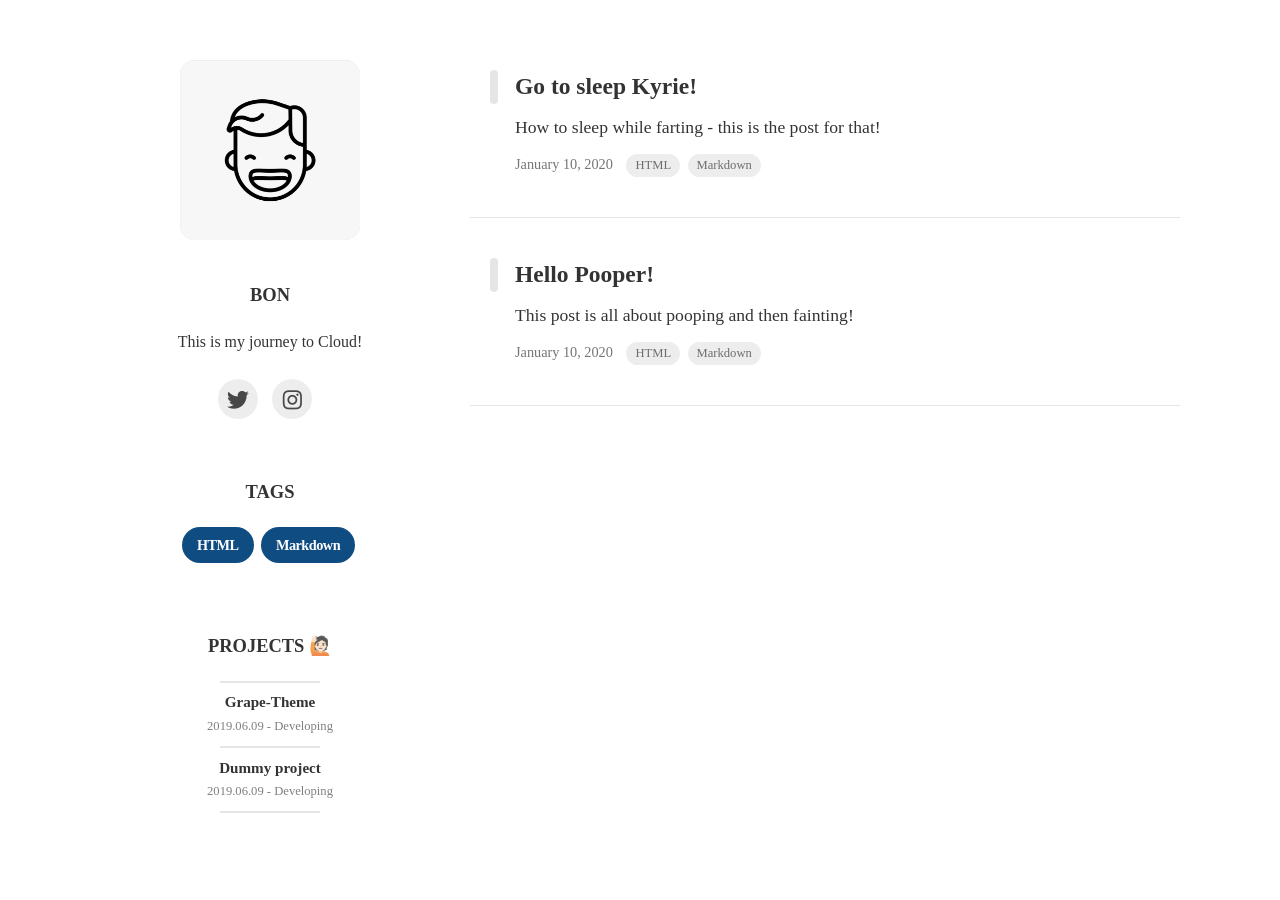
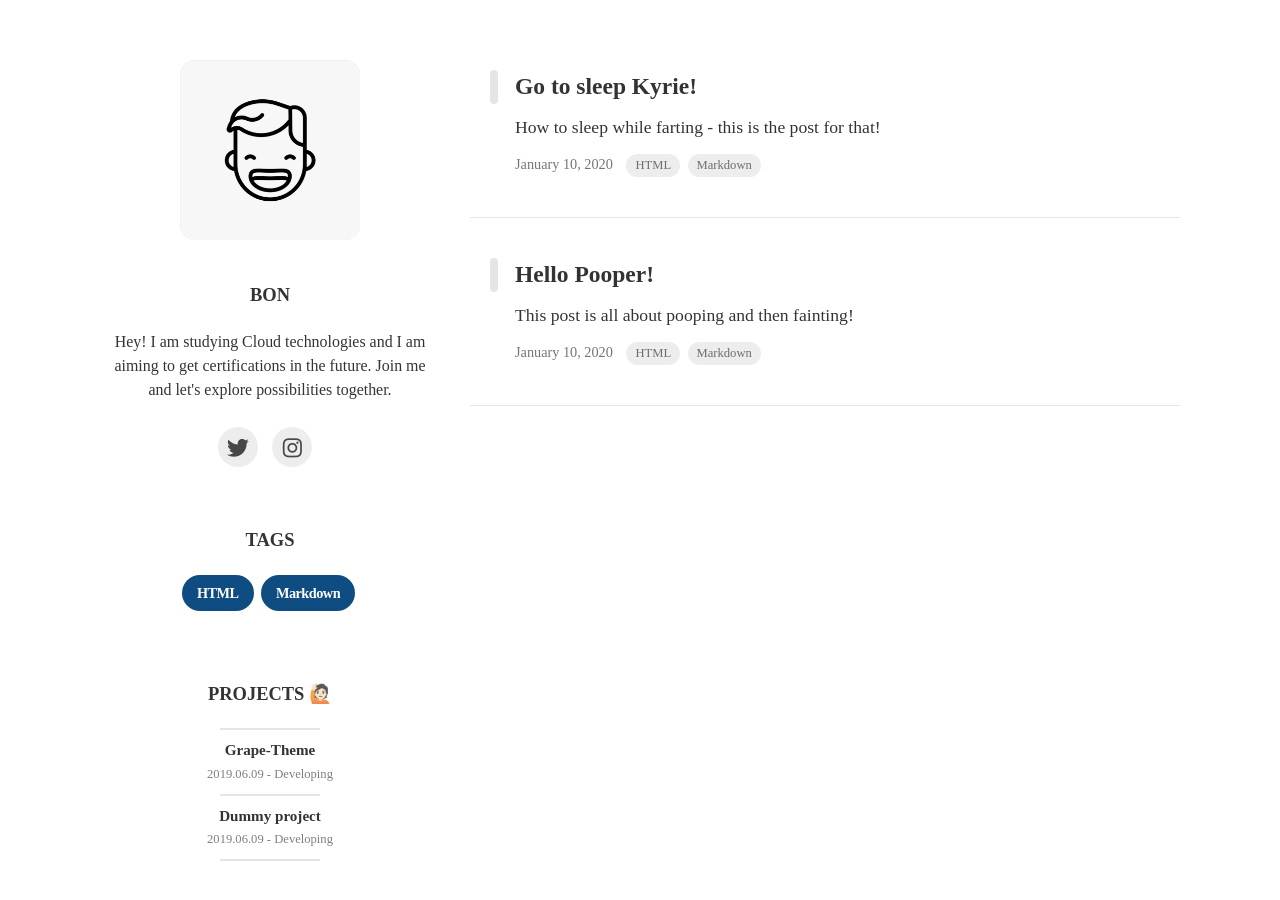
Before and after one commit to bonasfvck/blog, a Jekyll site: the page built from index.html, in a window 1280 px wide. Built offline with Jekyll 4.4.1, drawn with Linux system fonts in a browser that asks for light colours; nearby versions of some CDN libraries; some web fonts are replaced; the list of posts is cut into pages by our own code.

Commit message:
Update _config.yml

```diff
--- a/_config.yml
+++ b/_config.yml
@@ -11,7 +11,7 @@ theme_settings :
   profile :
     image : assets/img/smile.png
     username : Bon
-    description : This is my journey to Cloud!
+    description : Hey! I am studying Cloud technologies and I am aiming to get certifications in the future. Join me and let's explore possibilities together.
     experience :
       - start : 2014
         end : 2020
```
